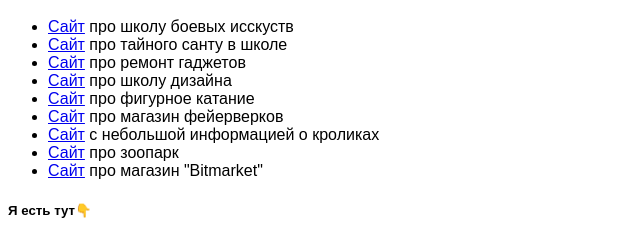
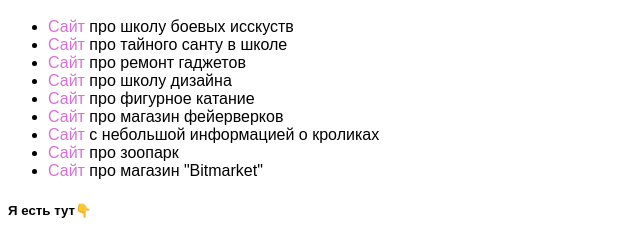
Before and after one commit to dashatl/portfolio, a plain HTML site: page index1.html in a window 1280 px wide. Shown: the part 130-359 px from the top of the page, without its empty margins (0-640 px from the left). Drawn offline with Linux system fonts and the light colour scheme.

Commit message:
добавлены стили

```diff
--- a/index1.html
+++ b/index1.html
@@ -1,7 +1,7 @@
 <html>
   <head>
     <title>Обо мне</title>
-    <link rel="stylesheet" href="style.css"/>
+    <link rel="stylesheet" href="style1.css"/>
   </head>
   <body>
     <header>
```
